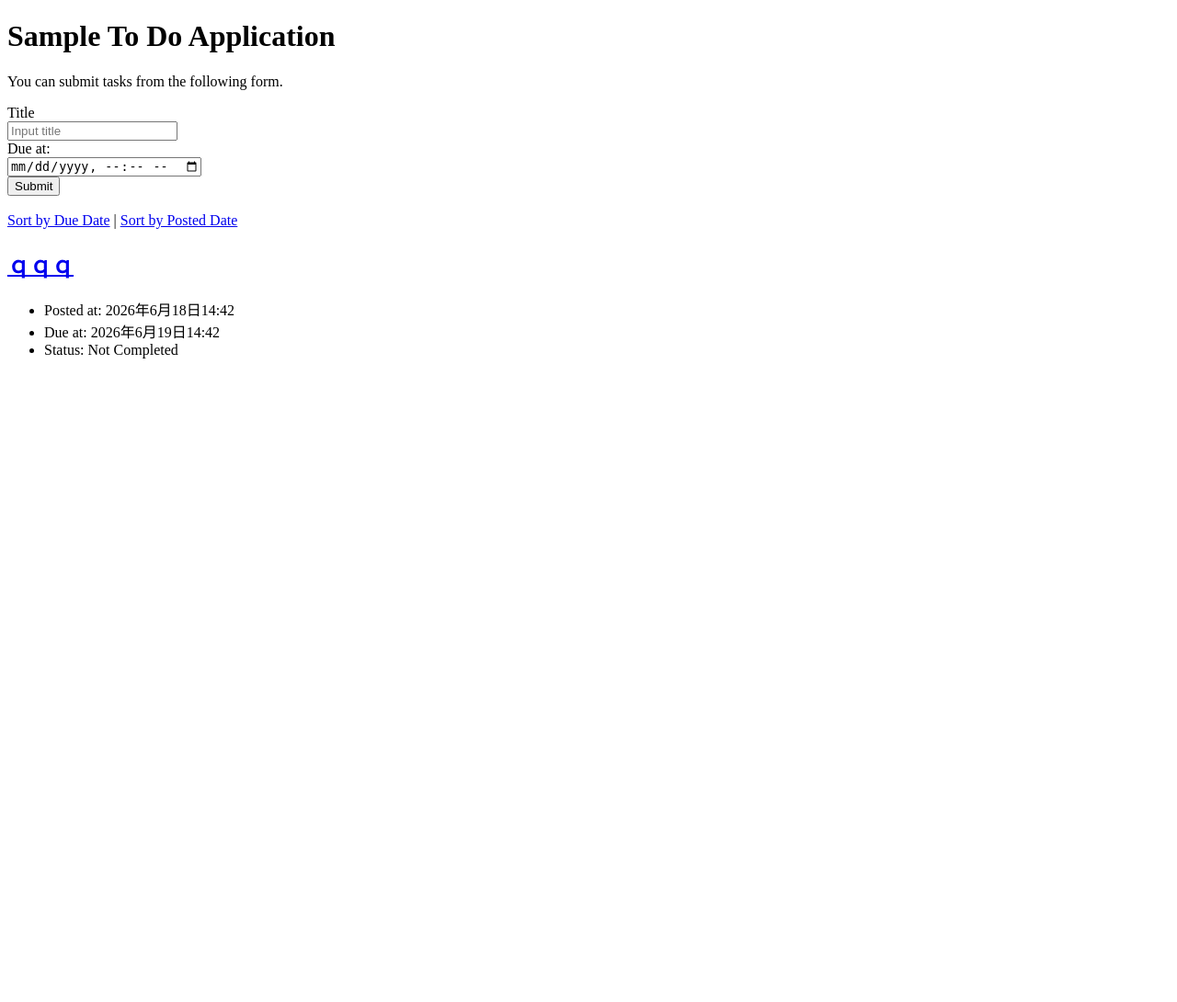
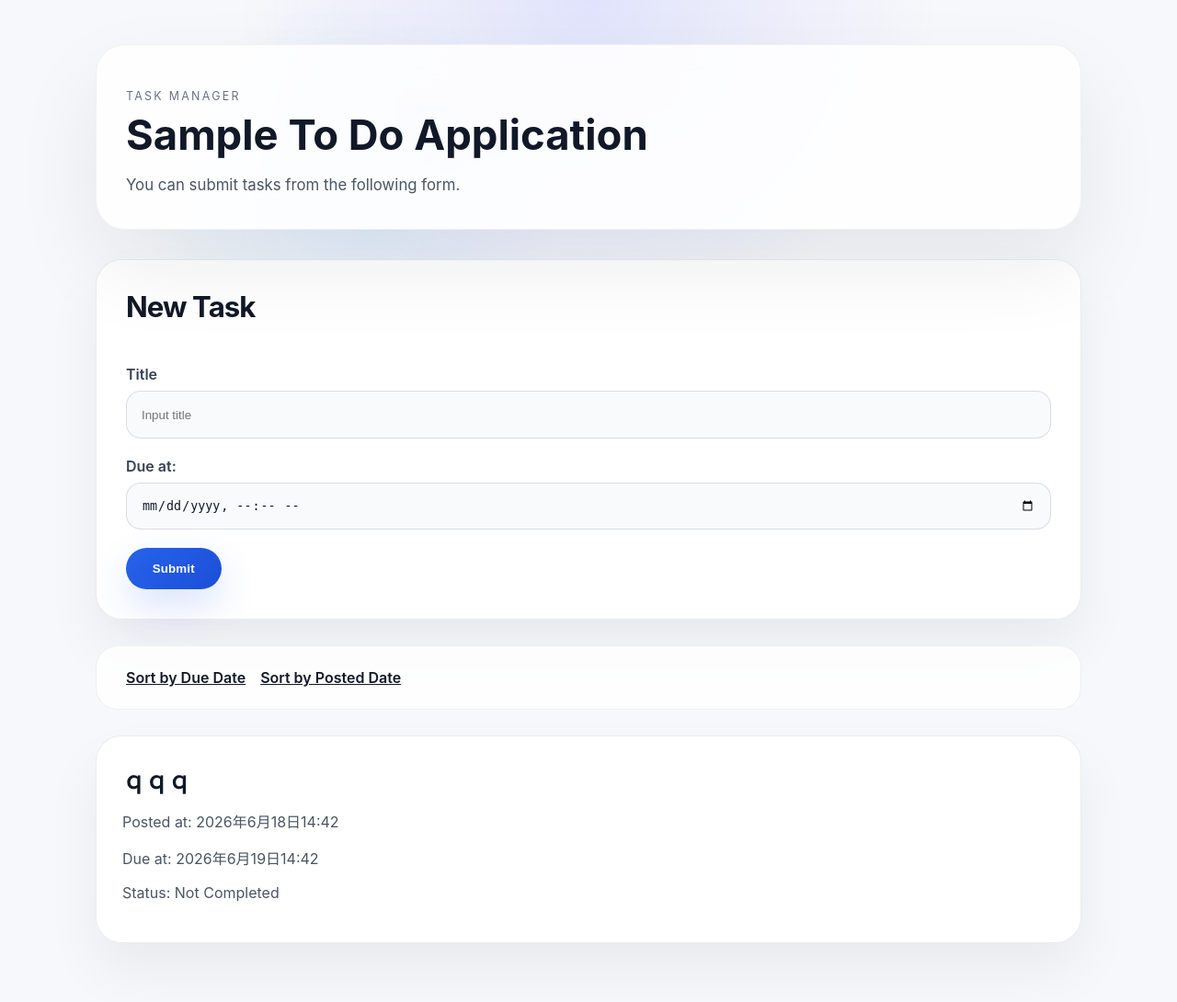
Before and after one commit to s1f102502069/django-test-exercise, a Django app: page / in a window 1280 px wide. Shown: the whole page at 92% size. Before the commit the page ends 390 px from the top, so only its background shows below. Run offline with Django 5.2, Linux system fonts and the light colour scheme; data comes from the database, SQL or seed files in the repository.

Commit message:
CSSを追加し、各ページに適用

```diff
--- /dev/null
+++ b/todo/static/todo/style.css
@@ -0,0 +1,247 @@
+:root {
+  color-scheme: light;
+  font-family: -apple-system, BlinkMacSystemFont, 'Segoe UI', 'Helvetica Neue', Arial, sans-serif;
+  color: #111827;
+  background: #f7f8fb;
+}
+
+* {
+  box-sizing: border-box;
+}
+
+html {
+  scroll-behavior: smooth;
+}
+
+body {
+  margin: 0;
+  min-height: 100vh;
+  background: radial-gradient(circle at top, rgba(88, 99, 255, 0.14), transparent 30%),
+              radial-gradient(circle at 30% 20%, rgba(72, 165, 255, 0.12), transparent 18%),
+              #f7f8fb;
+}
+
+.page-shell {
+  max-width: 1120px;
+  margin: 0 auto;
+  padding: 3rem 1.5rem 4rem;
+}
+
+.site-hero {
+  padding: 3rem 2rem 2rem;
+  margin-bottom: 2rem;
+  background: rgba(255, 255, 255, 0.86);
+  border: 1px solid rgba(15, 23, 42, 0.06);
+  border-radius: 32px;
+  backdrop-filter: blur(18px);
+  box-shadow: 0 40px 90px rgba(15, 23, 42, 0.08);
+}
+
+.eyebrow {
+  margin: 0 0 0.75rem;
+  color: #6b7280;
+  text-transform: uppercase;
+  letter-spacing: 0.18em;
+  font-size: 0.78rem;
+}
+
+.site-hero h1 {
+  margin: 0;
+  font-size: clamp(2.7rem, 1.8vw + 1.4rem, 4.5rem);
+  line-height: 1.02;
+  font-weight: 700;
+  color: #111827;
+}
+
+.hero-copy {
+  margin: 1rem 0 0;
+  max-width: 620px;
+  color: #4b5563;
+  font-size: 1.05rem;
+  line-height: 1.8;
+}
+
+.page-content {
+  display: grid;
+  gap: 1.75rem;
+}
+
+.compose-card,
+.detail-card,
+.edit-card,
+.task-card {
+  background: rgba(255, 255, 255, 0.98);
+  border: 1px solid rgba(15, 23, 42, 0.08);
+  border-radius: 28px;
+  padding: 2rem;
+  box-shadow: 0 30px 60px rgba(15, 23, 42, 0.06);
+}
+
+.compose-card {
+  display: grid;
+  gap: 1.5rem;
+}
+
+.compose-card h1,
+.detail-card h1,
+.edit-card h1 {
+  margin-top: 0;
+  font-size: 1.95rem;
+  letter-spacing: -0.03em;
+}
+
+.meta-links {
+  display: flex;
+  flex-wrap: wrap;
+  gap: 1rem;
+  font-size: 0.98rem;
+  color: #374151;
+}
+
+.meta-links a {
+  color: #2563eb;
+}
+
+.task-list {
+  display: grid;
+  gap: 1.25rem;
+}
+
+.task-card {
+  padding: 1.75rem;
+}
+
+.task-card h2 {
+  margin: 0 0 1rem;
+  font-size: 1.55rem;
+}
+
+.task-card ul {
+  padding-left: 0;
+  margin: 0;
+}
+
+.task-card li {
+  margin-bottom: 1rem;
+  color: #4b5563;
+}
+
+.task-card a {
+  color: #111827;
+  text-decoration: none;
+}
+
+.task-card a:hover {
+  color: #1d4ed8;
+}
+
+form {
+  display: grid;
+  gap: 1.25rem;
+  background: transparent;
+  border: none;
+  padding: 0;
+  max-width: 100%;
+}
+
+label {
+  display: block;
+  color: #374151;
+  font-weight: 600;
+  margin-bottom: 0.5rem;
+}
+
+input[type="text"],
+input[type="datetime-local"] {
+  width: 100%;
+  min-height: 3.2rem;
+  padding: 0.9rem 1rem;
+  border: 1px solid rgba(15, 23, 42, 0.12);
+  border-radius: 16px;
+  background: rgba(248, 250, 252, 0.95);
+  color: #111827;
+  transition: border-color 0.18s ease, box-shadow 0.18s ease;
+}
+
+input[type="text"]:focus,
+input[type="datetime-local"]:focus {
+  outline: none;
+  border-color: rgba(37, 99, 235, 0.7);
+  box-shadow: 0 0 0 4px rgba(59, 130, 246, 0.1);
+}
+
+button {
+  width: fit-content;
+  align-self: start;
+  padding: 0.95rem 1.8rem;
+  border-radius: 999px;
+  border: none;
+  background: linear-gradient(135deg, #2563eb 0%, #1d4ed8 100%);
+  color: white;
+  font-weight: 700;
+  letter-spacing: 0.01em;
+  box-shadow: 0 18px 40px rgba(37, 99, 235, 0.18);
+  transition: transform 0.18s ease, box-shadow 0.18s ease;
+}
+
+button:hover {
+  transform: translateY(-1px);
+  box-shadow: 0 22px 44px rgba(37, 99, 235, 0.22);
+}
+
+button:active {
+  transform: translateY(0);
+}
+
+.sort-links {
+  display: flex;
+  flex-wrap: wrap;
+  gap: 1rem;
+  justify-content: flex-start;
+  align-items: center;
+  padding: 1.5rem 2rem;
+  background: rgba(255, 255, 255, 0.82);
+  border: 1px solid rgba(15, 23, 42, 0.06);
+  border-radius: 24px;
+}
+
+.sort-links a {
+  color: #111827;
+  font-weight: 600;
+}
+
+.sort-links a:hover {
+  color: #2563eb;
+}
+
+a {
+  color: inherit;
+}
+
+a:hover {
+  text-decoration: underline;
+}
+
+ul {
+  list-style: none;
+  padding-left: 0;
+}
+
+li {
+  margin-bottom: 0.75rem;
+}
+
+@media (max-width: 768px) {
+  .page-shell {
+    padding: 2rem 1rem 3rem;
+  }
+
+  .site-hero,
+  .compose-card,
+  .detail-card,
+  .edit-card,
+  .task-card,
+  .sort-links {
+    padding: 1.5rem;
+  }
+}
--- a/todo/templates/todo/index.html
+++ b/todo/templates/todo/index.html
@@ -1,40 +1,48 @@
 {% load static %}
 <!DOCTYPE html>
 <html lang="ja">
-
   <head>
     <title>To Do Application</title>
     <meta charset="UTF-8">
     <meta name="author" content="INIAD">
+    <link rel="stylesheet" href="{% static 'todo/style.css' %}">
   </head>
+  <body>
+    <div class="page-shell">
+      <div class="site-hero">
+        <p class="eyebrow">Task Manager</p>
+        <h1>Sample To Do Application</h1>
+        <p class="hero-copy">You can submit tasks from the following form.</p>
+      </div>
 
-  <body>
-    <h1>Sample To Do Application</h1>
-    <p>You can submit tasks from the following form.</p>
+      <div class="page-content">
+        <div class="compose-card">
+          <h1>New Task</h1>
           <form action="{% url 'index' %}" method="post">
             {% csrf_token %}
             <div>
-        <label for="titleInput">Title</label><br>
+              <label for="titleInput">Title</label>
               <input id="titleInput" name="title" type="text" placeholder="Input title">
             </div>
             <div>
-        <label for="dueInput">Due at:</label><br>
+              <label for="dueInput">Due at:</label>
               <input id="dueInput" name="due_at" type="datetime-local">
             </div>
             <div>
               <button type="submit">Submit</button>
             </div>
           </form>
-    <br>
+        </div>
 
-    <div>
-      <a href="{% url 'index' %}?order=due">Sort by Due Date</a> |
+        <div class="sort-links">
+          <a href="{% url 'index' %}?order=due">Sort by Due Date</a>
           <a href="{% url 'index' %}?order=post">Sort by Posted Date</a>
         </div>
 
+        <div class="task-list">
           {% for task in tasks %}
-    <div class="text">
-      <h2><a href="{%url 'detail' task.id%}">{{ task.title }}</a></h2>
+          <div class="task-card">
+            <h2><a href="{% url 'detail' task.id %}">{{ task.title }}</a></h2>
             <ul>
               <li>Posted at: {{ task.posted_at }}</li>
               {% if task.due_at %}
@@ -48,6 +56,8 @@
             </ul>
           </div>
           {% endfor %}
+        </div>
+      </div>
+    </div>
   </body>
-
 </html>
```
Also changed, not shown: todo/templates/todo/edit.html (+17 -9 lines). Lines whose indentation alone changed are shown as unchanged.
